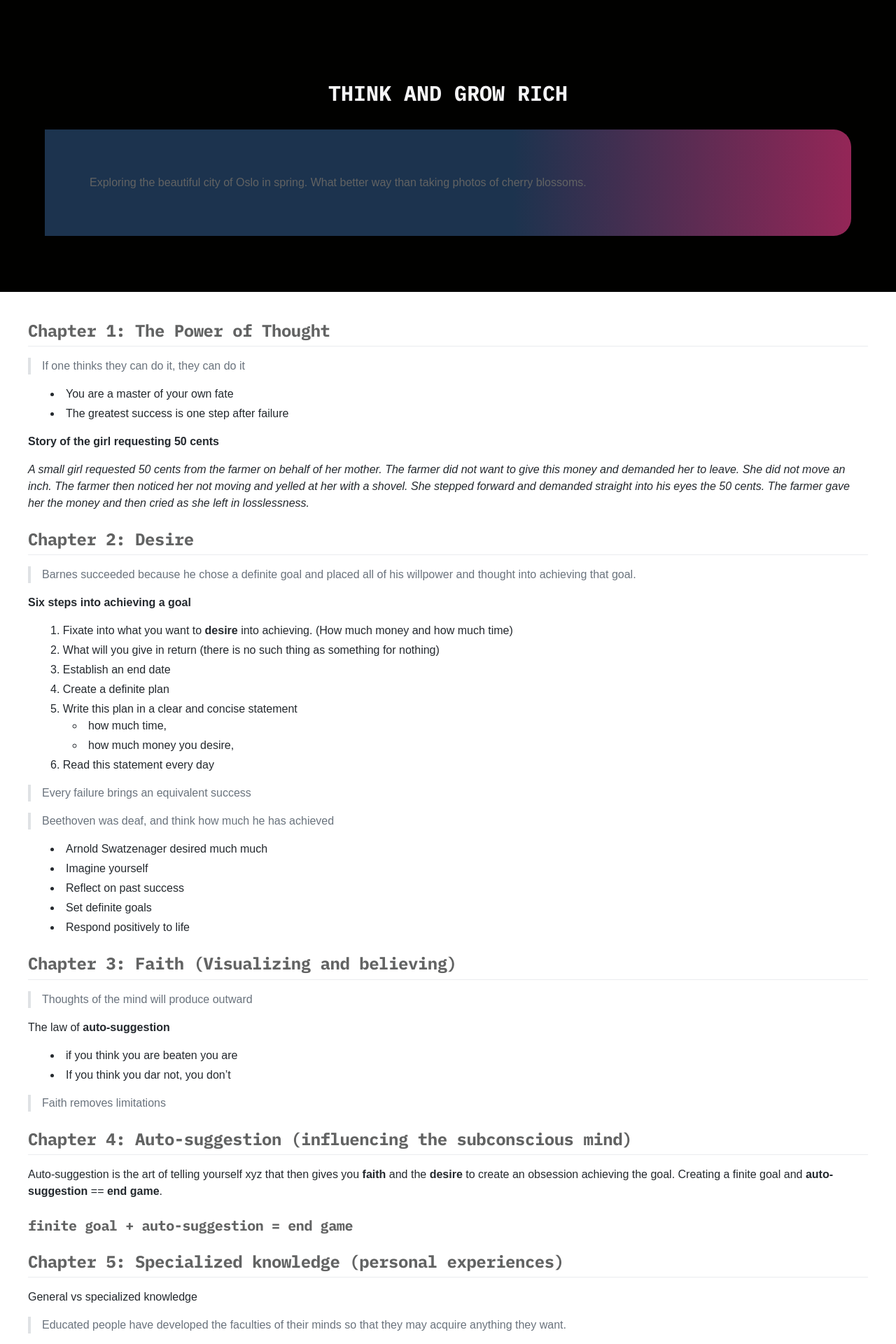
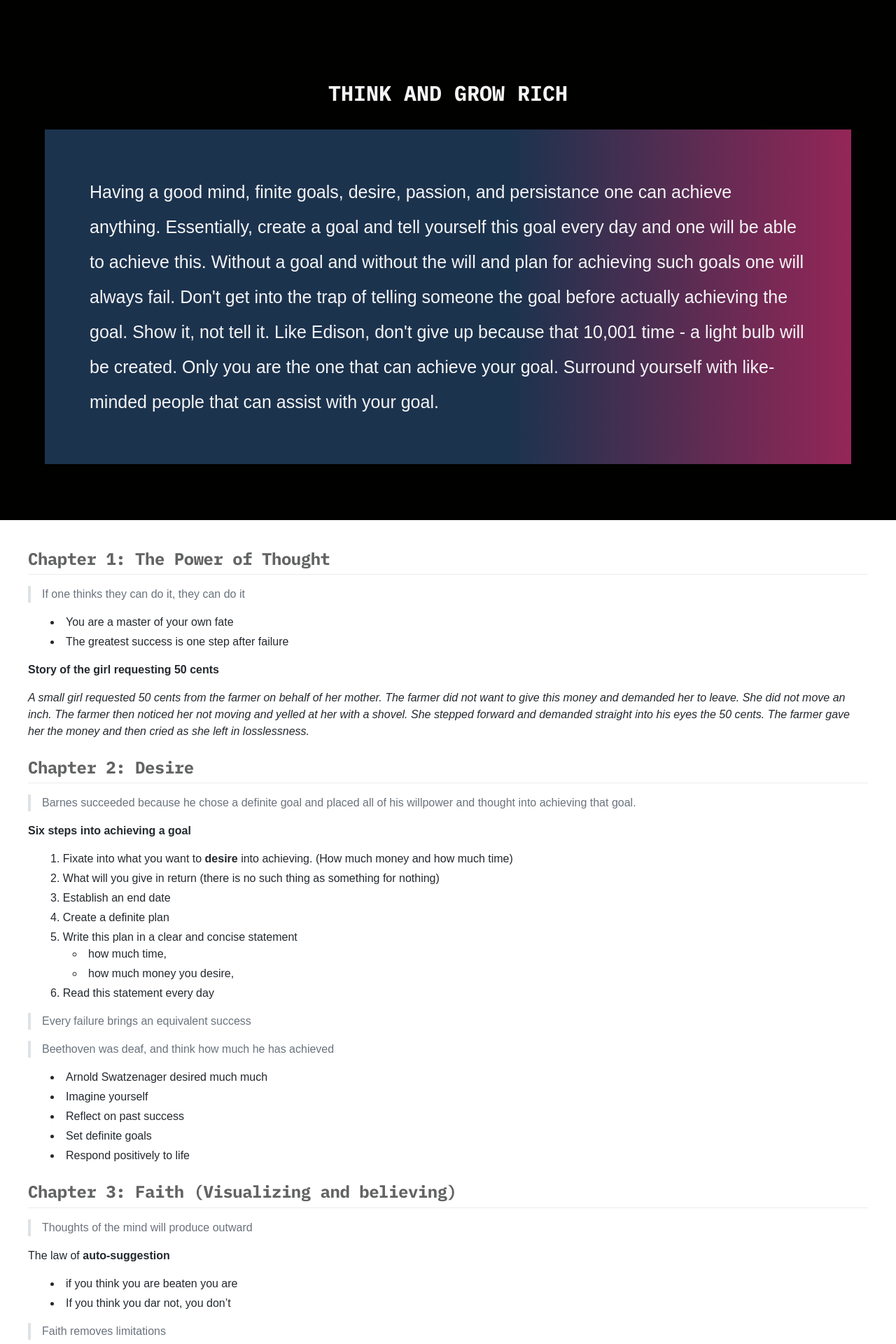
Before and after one commit to jonnathangriffin/jonnathangriffin.github.io, a Jekyll site: the page built from _posts/2020-04-26-book-notes-think-and-grow-rich.md, in a window 1280 px wide. Shown: the top 1920 px of the page at 70% size. Built offline with Jekyll 4.4.1, drawn with Linux system fonts in a browser that asks for light colours; nearby versions of some CDN libraries.

Commit message:
updates to formatting

```diff
--- a/_layouts/post.html
+++ b/_layouts/post.html
@@ -2,7 +2,7 @@
 layout: default
 ---
 
-<section class="intro">
+<section class="intro" style="height:100%">
 
 	<div class="wrap">
 		<h1 class="post-header">{{ page.title }}</h1>
@@ -10,11 +10,10 @@
 
 	<div class="border-colored">
 		<div class="flex-container">
-			<p class="center">{{ page.description }}</p>
+			<h2 class="center">{{ page.description }}</h2>
 		</div>
 	</div>
 </section>
-
 
 <section class="single markdown-body white-background">
 
--- a/_posts/2020-04-26-book-notes-think-and-grow-rich.md
+++ b/_posts/2020-04-26-book-notes-think-and-grow-rich.md
@@ -1,8 +1,8 @@
 ---
 title: 'THINK AND GROW RICH'
-keywords: 'more here now'
+keywords: 'book review'
 date: 2020-04-26 00:00:00
-description: Exploring the beautiful city of Oslo in spring. What better way than taking photos of cherry blossoms.
+description: Having a good mind, finite goals, desire, passion, and persistance one can achieve anything. Essentially, create a goal and tell yourself this goal every day and one will be able to achieve this. Without a goal and without the will and plan for achieving such goals one will always fail. Don't get into the trap of telling someone the goal before actually achieving the goal. Show it, not tell it. Like Edison, don't give up because that 10,001 time - a light bulb will be created. Only you are the one that can achieve your goal. Surround yourself with like-minded people that can assist with your goal.
 # featured_image: '/images/2020-springioslo/01.jpg'
 ---
 
--- a/_sass/_includes/_flex.scss
+++ b/_sass/_includes/_flex.scss
@@ -30,7 +30,13 @@
     border-radius: 25px;
 }
 .center {
-  text-align: center!important;
+  // text-align: center!important;
+  color:$text_light_color;
+  font-weight:100;
+  font-family: Arial, Helvetica, sans-serif;
+  font-stretch: expanded;
+  line-height: 2;
+  letter-spacing: 0em;
 }
 .border-colored {
     max-width: 90%;
@@ -39,9 +45,10 @@
     margin-right: 5%;
     background: rgb(28,51,78);
     background: linear-gradient(90deg, rgba(28,51,78,1) 58%, rgba(148,38,87,1) 100%);
-    border-top-right-radius: 25px;
-    border-bottom-right-radius: 25px;
+    // border-top-right-radius: 25px;
+    // border-bottom-right-radius: 25px;
 }
+
 .colored {
   background: rgb(28,51,78);
   background: linear-gradient(90deg, rgba(28,51,78,1) 28%, rgba(148,38,87,1) 77%);
```
